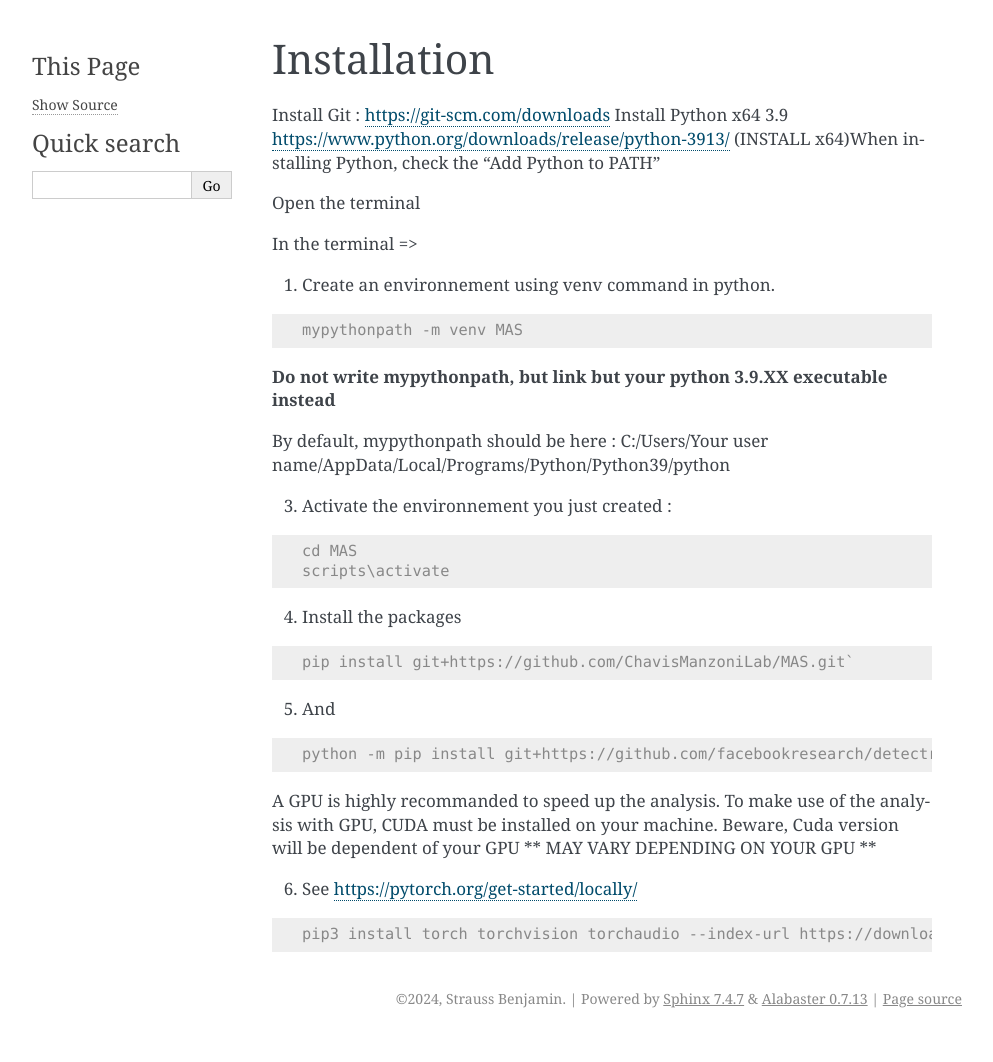
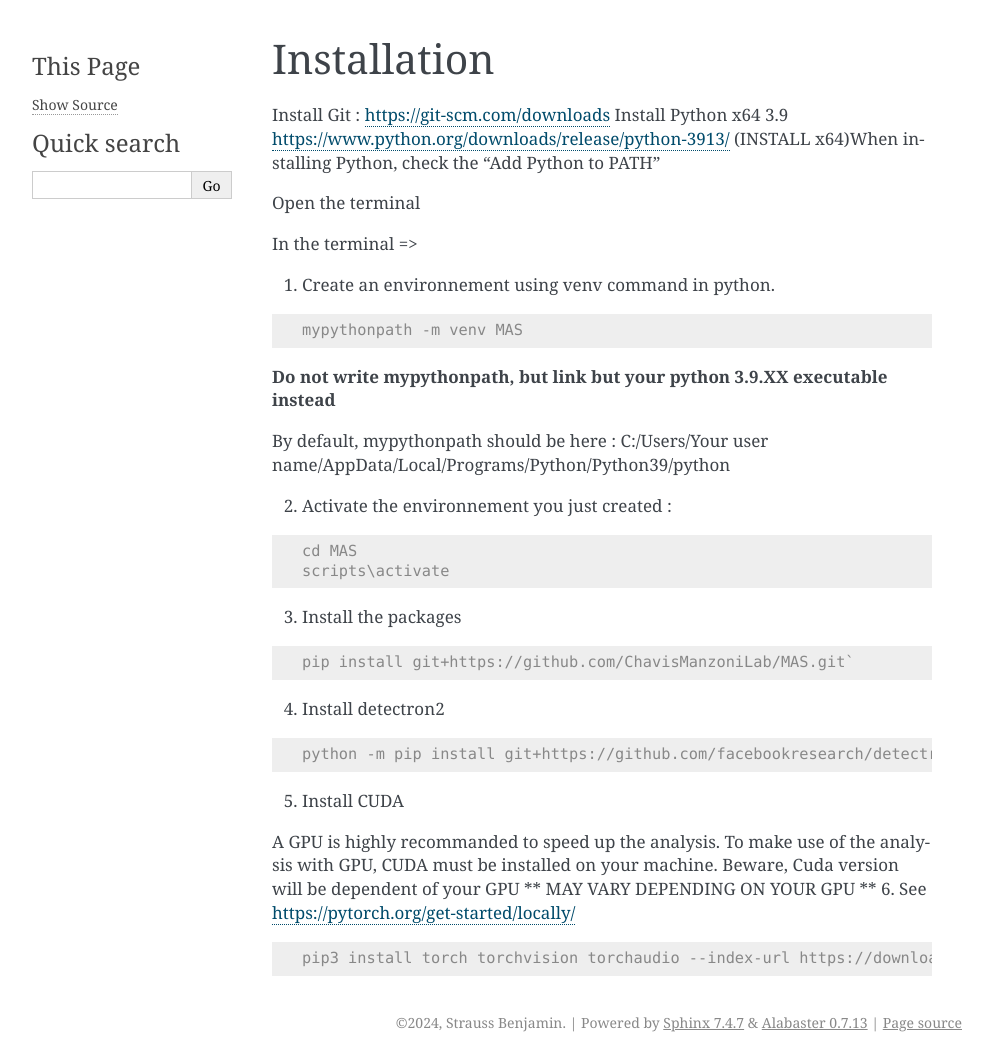
Before and after one commit to ChavisManzoniLab/MAS, a Sphinx documentation site: the page built from docs/install.rst, in a window 1280 px wide. Shown: the whole page, without its empty margins (148-1141 px from the left). Built offline with Sphinx 7.4.7, drawn with Linux system fonts in a browser that asks for light colours; pages that are not in the unit, such as notebooks, are missing from menus; before the commit the page ends 1038 px from its top, so only the background shows below that.

Commit message:
Update install.rst

```diff
--- a/docs/install.rst
+++ b/docs/install.rst
@@ -20,29 +20,30 @@ In the terminal =>
 
 By default, mypythonpath should be here : C:/Users/Your user name/AppData/Local/Programs/Python/Python39/python
 
-3. Activate the environnement you just created :
+2. Activate the environnement you just created :
 
 .. code-block:: console
 
  cd MAS
  scripts\activate
 
-4. Install the packages
+3. Install the packages
 
 .. code-block:: console
 
  pip install git+https://github.com/ChavisManzoniLab/MAS.git`
 
-5. And
+4. Install detectron2
 
 .. code-block:: console
 
  python -m pip install git+https://github.com/facebookresearch/detectron2.git`
 
+5. Install CUDA
+
 A GPU is highly recommanded to speed up the analysis. To make use of the analysis with GPU, CUDA must be installed on your machine. \
 Beware, Cuda version will be dependent of your GPU
 ** MAY VARY DEPENDING ON YOUR GPU **
-
 6. See https://pytorch.org/get-started/locally/
 
 .. code-block:: console
```
